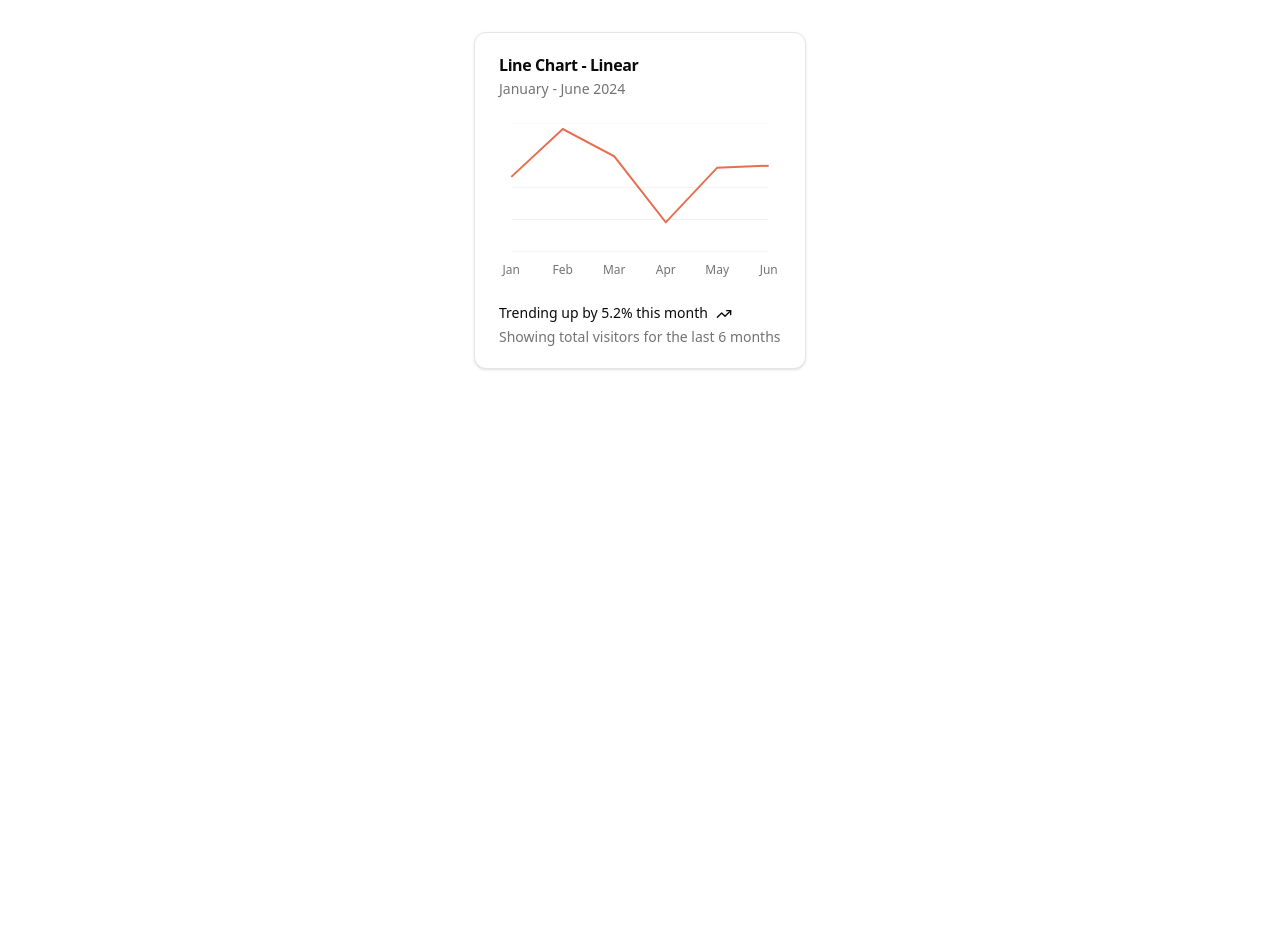
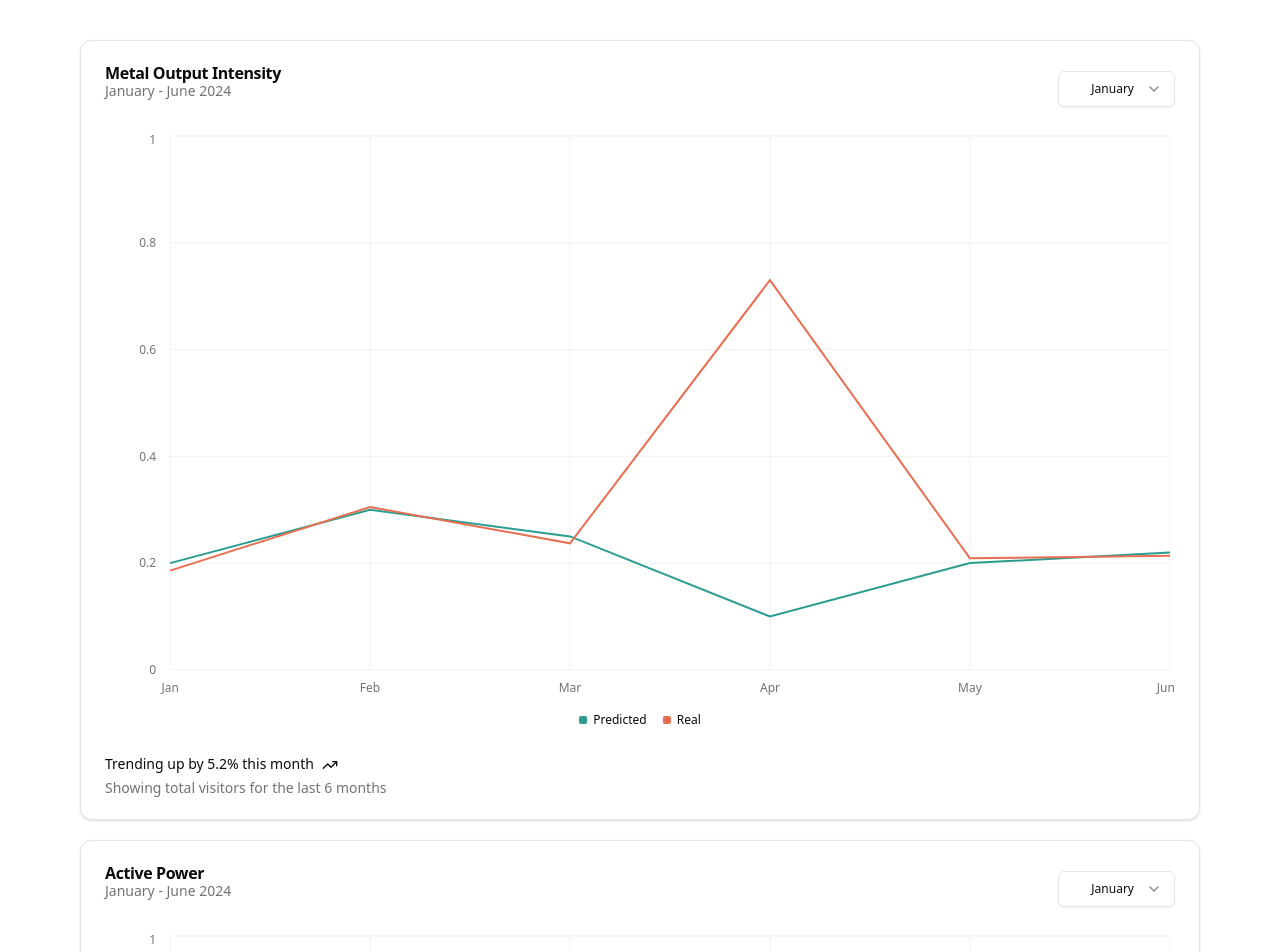
Before and after one commit to ornur/diploma_frontend, a Next.js app: page / in a window 1280 px wide. Shown: the top 952 px of the page. Before the commit the page ends 800 px from the top, so only its background shows below. Built offline with nearby package versions, Linux system fonts and the light colour scheme.

Commit message:
Refactor LineGraph component to include month selection and update chart data structure

```diff
--- a/src/app/LinearChart.tsx
+++ b/src/app/LinearChart.tsx
@@ -1,7 +1,7 @@
-"use client"
+"use client";
 
-import { TrendingUp } from "lucide-react"
-import { CartesianGrid, Line, LineChart, XAxis } from "recharts"
+import { TrendingUp } from "lucide-react";
+import { CartesianGrid, Line, LineChart, XAxis, YAxis } from "recharts";
 
 import {
   Card,
@@ -10,47 +10,81 @@ import {
   CardFooter,
   CardHeader,
   CardTitle,
-} from "@/components/ui/card"
+} from "@/components/ui/card";
+import {
+  Select,
+  SelectContent,
+  SelectItem,
+  SelectTrigger,
+  SelectValue,
+} from "@/components/ui/select";
 import {
   ChartConfig,
   ChartContainer,
+  ChartLegend,
+  ChartLegendContent,
   ChartTooltip,
   ChartTooltipContent,
-} from "@/components/ui/chart"
-const chartData = [
-  { month: "January", desktop: 186 },
-  { month: "February", desktop: 305 },
-  { month: "March", desktop: 237 },
-  { month: "April", desktop: 73 },
-  { month: "May", desktop: 209 },
-  { month: "June", desktop: 214 },
-]
+} from "@/components/ui/chart";
+import { useMemo, useState } from "react";
 
-const chartConfig = {
-  desktop: {
-    label: "Desktop",
-    color: "hsl(var(--chart-1))",
-  },
-} satisfies ChartConfig
+export function LineGraph({
+  chartData,
+  chartConfig,
+  header,
+}: {
+  chartData: { month: string; real: number; predicted: number }[];
+  chartConfig: ChartConfig;
+  header: string;
+}) {
+  const [activeMonth, setActiveMonth] = useState(chartData[0].month);
+  const activeIndex = useMemo(
+    () => chartData.findIndex((item) => item.month === activeMonth),
+    [activeMonth]
+  );
+  const months = useMemo(() => chartData.map((item) => item.month), []);
 
-export function LineGraph() {
   return (
-    <Card>
-      <CardHeader>
-        <CardTitle>Line Chart - Linear</CardTitle>
-        <CardDescription>January - June 2024</CardDescription>
+    <Card className="w-full">
+      <CardHeader className="flex flex-row justify-between">
+        <div>
+          <CardTitle>{header}</CardTitle>
+          <CardDescription>January - June 2024</CardDescription>
+        </div>
+        <Select value={activeMonth} onValueChange={setActiveMonth}>
+          <SelectTrigger
+            className="rounded-md w-max flex items-center gap-3"
+            aria-label="Select a value"
+          >
+            <SelectValue placeholder="Select month" />
+          </SelectTrigger>
+          <SelectContent align="end" className="rounded-xl">
+            {months.map((month, key) => {
+              return (
+                <SelectItem
+                  key={key}
+                  value={month}
+                  className="rounded-md [&_span]:flex"
+                >
+                  <div className="flex items-center gap-2 text-xs">
+                    <span
+                      className="flex h-3 w-3 shrink-0 rounded-sm"
+                      style={{
+                        backgroundColor: `var(--color-${key})`,
+                      }}
+                    />
+                    {month}
+                  </div>
+                </SelectItem>
+              );
+            })}
+          </SelectContent>
+        </Select>
       </CardHeader>
-      <CardContent>
+      <CardContent className="w-full">
         <ChartContainer config={chartConfig}>
-          <LineChart
-            accessibilityLayer
-            data={chartData}
-            margin={{
-              left: 12,
-              right: 12,
-            }}
-          >
-            <CartesianGrid vertical={false} />
+          <LineChart accessibilityLayer data={chartData}>
+            <CartesianGrid vertical={true} />
             <XAxis
               dataKey="month"
               tickLine={false}
@@ -58,17 +92,33 @@ export function LineGraph() {
               tickMargin={8}
               tickFormatter={(value) => value.slice(0, 3)}
             />
+            <YAxis
+              tickLine={false}
+              axisLine={false}
+              tickMargin={8}
+              tickCount={6}
+              domain={[0, 1]}
+              allowDataOverflow
+            />
             <ChartTooltip
               cursor={false}
               content={<ChartTooltipContent hideLabel />}
             />
             <Line
-              dataKey="desktop"
+              dataKey="predicted"
               type="linear"
-              stroke="var(--color-desktop)"
+              stroke="var(--color-predicted)"
               strokeWidth={2}
               dot={false}
             />
+            <Line
+              dataKey="real"
+              type="linear"
+              stroke="var(--color-real)"
+              strokeWidth={2}
+              dot={false}
+            />
+            <ChartLegend content={<ChartLegendContent />} />
           </LineChart>
         </ChartContainer>
       </CardContent>
@@ -81,5 +131,5 @@ export function LineGraph() {
         </div>
       </CardFooter>
     </Card>
-  )
+  );
 }
--- a/src/app/page.tsx
+++ b/src/app/page.tsx
@@ -1,9 +1,47 @@
+import { ChartConfig } from "@/components/ui/chart";
 import { LineGraph } from "./LinearChart";
+
+const chartData = [
+  { month: "January", real: 0.186, predicted: 0.2 },
+  { month: "February", real: 0.305, predicted: 0.3 },
+  { month: "March", real: 0.237, predicted: 0.25 },
+  { month: "April", real: 0.73, predicted: 0.1 },
+  { month: "May", real: 0.209, predicted: 0.2 },
+  { month: "June", real: 0.214, predicted: 0.22 },
+];
+const chartData2 = [
+  { month: "January", real: 0.12, predicted: 0.15 },
+  { month: "February", real: 0.67, predicted: 0.65 },
+  { month: "March", real: 0.5, predicted: 0.55 },
+  { month: "April", real: 0.4, predicted: 0.45 },
+  { month: "May", real: 0.3, predicted: 0.35 },
+  { month: "June", real: 0.2, predicted: 0.25 },
+];
+
+const chartConfig = {
+  real: {
+    label: "Real",
+    color: "hsl(var(--chart-1))",
+  },
+  predicted: {
+    label: "Predicted",
+    color: "hsl(var(--chart-2))",
+  },
+} satisfies ChartConfig;
 
 export default function Home() {
   return (
-    <div className="items-center justify-items-center min-h-screen p-8 pb-20 gap-16">
-      <LineGraph/>
+    <div className="container space-y-5 my-10 min-h-screen">
+      <LineGraph
+        chartConfig={chartConfig}
+        chartData={chartData}
+        header="Metal Output Intensity"
+      />
+      <LineGraph
+        chartConfig={chartConfig}
+        chartData={chartData2}
+        header="Active Power"
+      />
     </div>
   );
 }
```
